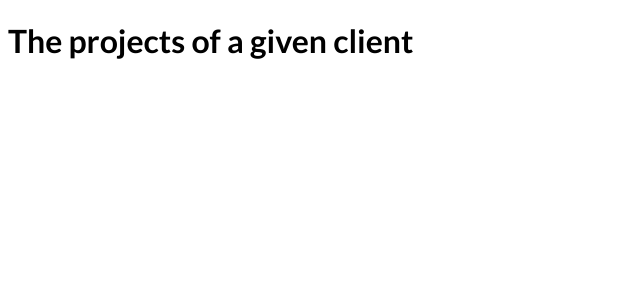
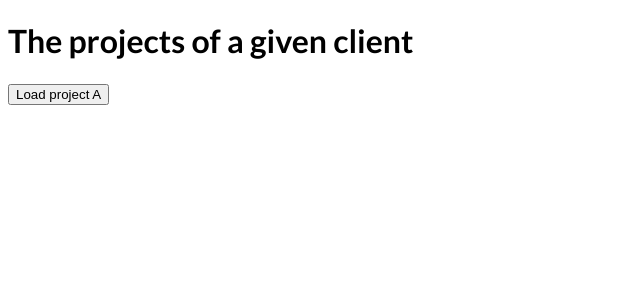
Before and after one commit to Sergio-Al/nextjs-files-based-routing, a Next.js app: page /clients/1 in a window 1280 px wide. Shown: the top 300 px of the page, without its empty margins (0-640 px from the left). Built offline with nearby package versions, Linux system fonts and the light colour scheme.

Commit message:
Feat. navigating programatically

```diff
--- a/pages/clients/[id]/index.js
+++ b/pages/clients/[id]/index.js
@@ -1,5 +1,5 @@
 import React from "react";
-import { useRouter } from 'next/router';
+import { useRouter } from "next/router";
 
 function ClientProjectsPage() {
   const router = useRouter();
@@ -7,9 +7,19 @@ function ClientProjectsPage() {
   console.log(router.pathname);
   console.log(router.query);
 
+  function loadProjectHandler() {
+    // load data...
+    // router.push("/clients/sergioid/projecta");
+    router.push({
+      pathname: "/clients/[id]/[clientProjectId]",
+      query: { id: "sergioid", clientProjectId: "projecta" },
+    });
+  }
+
   return (
     <div>
       <h1>The projects of a given client</h1>
+      <button onClick={loadProjectHandler}>Load project A</button>
     </div>
   );
 }
```
Lines whose indentation alone changed are shown as unchanged.
